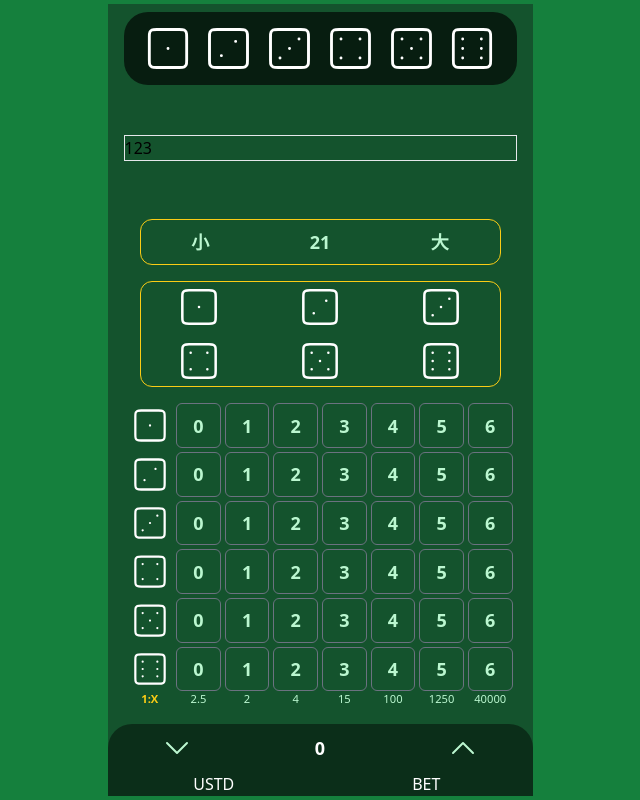
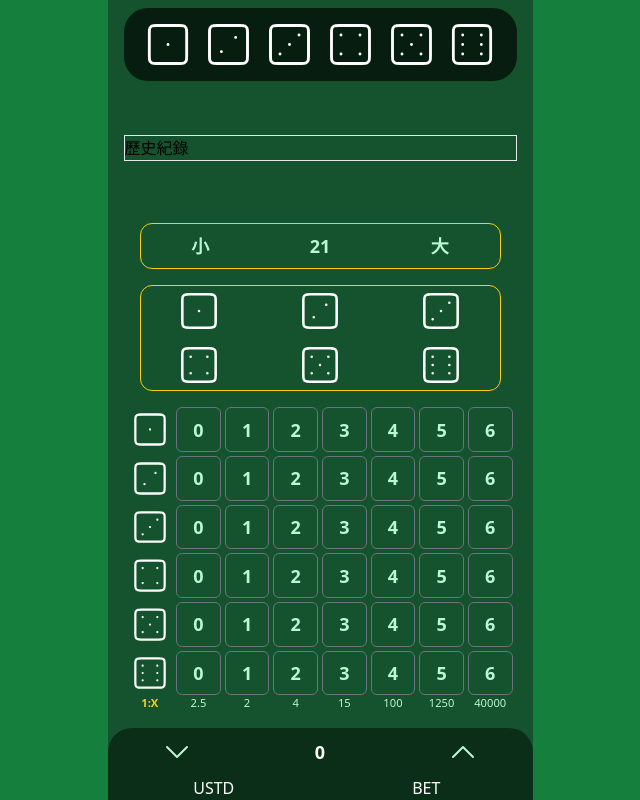
Before and after one commit to Sickdogg/dicegame, a Svelte app: page / in a window 1280 px wide. Shown: the whole page, without its empty margins (320-960 px from the left). Built offline with nearby package versions, Linux system fonts and the light colour scheme.

Commit message:
remove layout padding

```diff
--- a/src/App.svelte
+++ b/src/App.svelte
@@ -8,7 +8,7 @@
 </script>
 
 <div
-  class="p-1 w-[100dvw] h-[100dvh] flex justify-center items-center bg-green-700"
+  class="w-[100dvw] h-[100dvh] flex justify-center items-center bg-green-700"
 >
   <div
     class="w-full h-full max-w-[425px] flex flex-col justify-between bg-green-900"
@@ -18,7 +18,7 @@
         <ResultPlace />
       </div>
       <div class="grid border">
-        123
+        歷史紀錄
       </div>
       <div class="grid grid-cols-1 overflow-hidden rounded-2xl">
         <MoreOrLessPlace />
```
